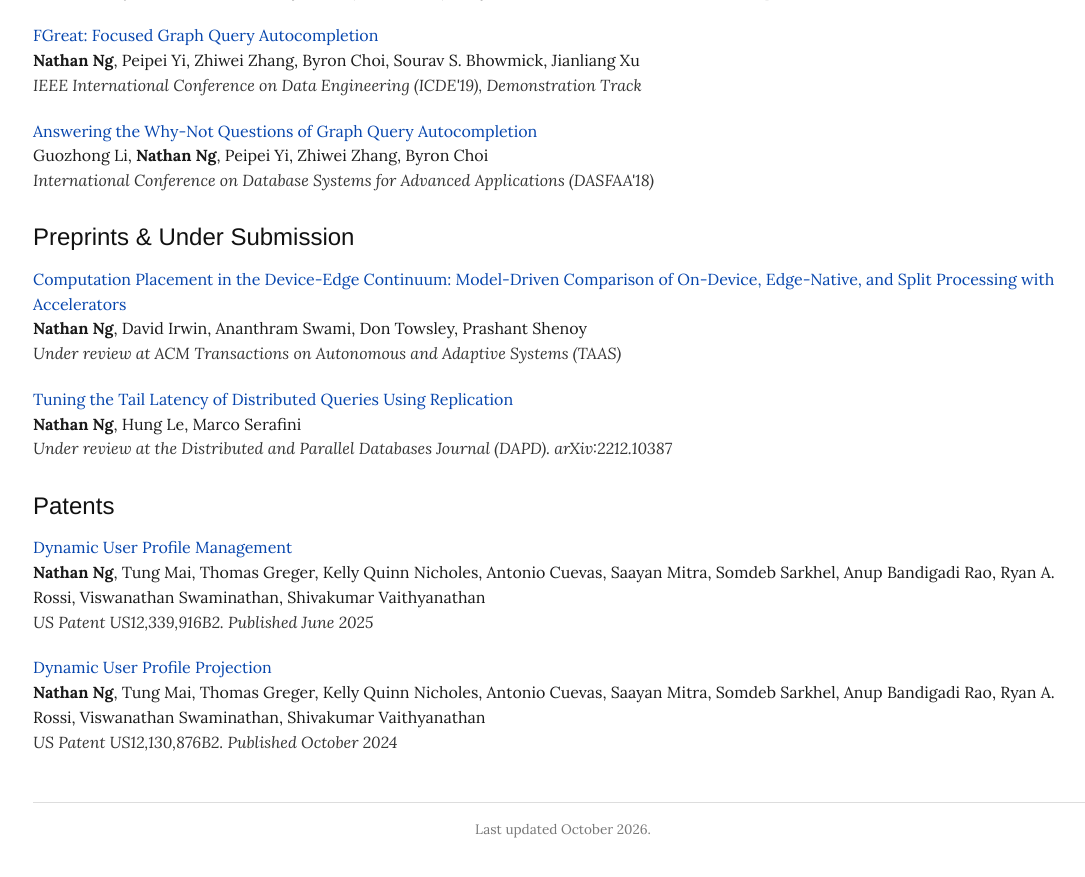
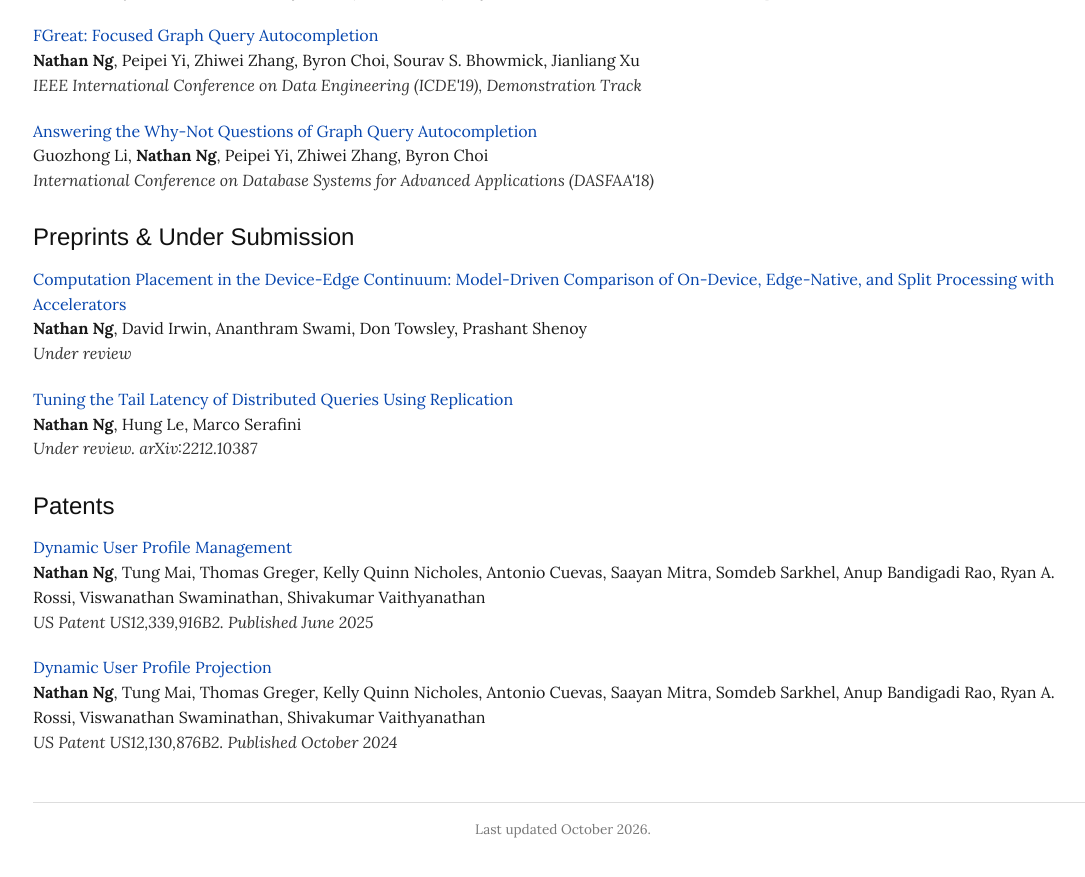
Before and after one commit to khngnathan/personal-website, a Jekyll site: the page built from publications.html, in a window 1280 px wide and 900 px high, scrolled down 796 px. Shown: the top 877 px of the window, without its empty margins (77-1162 px from the left). Built offline with Jekyll 4.4.1, drawn with Linux system fonts in a browser that asks for light colours.

Commit message:
Publications: drop named venues from under-review entries
For papers under review, show only 'Under review' rather than naming
the target venue (TAAS, DAPD).

```diff
--- a/publications.html
+++ b/publications.html
@@ -60,12 +60,12 @@ active: publications
     <li>
       <span class="ptitle"><a href="https://dl.acm.org/journal/taas">Computation Placement in the Device-Edge Continuum: Model-Driven Comparison of On-Device, Edge-Native, and Split Processing with Accelerators</a></span>
       <span class="pauthors"><b>Nathan Ng</b>, David Irwin, Ananthram Swami, Don Towsley, Prashant Shenoy</span>
-      <span class="pvenue">Under review at ACM Transactions on Autonomous and Adaptive Systems (TAAS)</span>
+      <span class="pvenue">Under review</span>
     </li>
     <li>
       <span class="ptitle"><a href="https://arxiv.org/abs/2212.10387">Tuning the Tail Latency of Distributed Queries Using Replication</a></span>
       <span class="pauthors"><b>Nathan Ng</b>, Hung Le, Marco Serafini</span>
-      <span class="pvenue">Under review at the Distributed and Parallel Databases Journal (DAPD). arXiv:2212.10387</span>
+      <span class="pvenue">Under review. arXiv:2212.10387</span>
     </li>
   </ul>
 </section>
```
